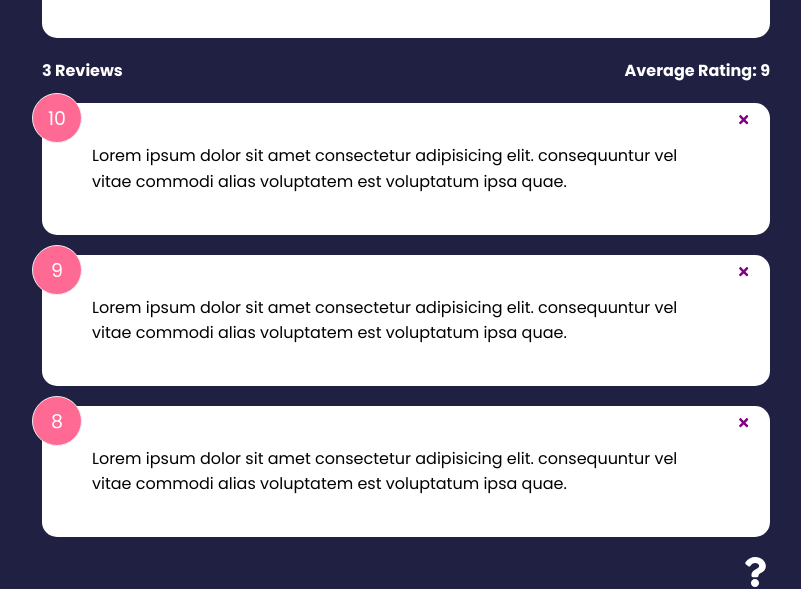
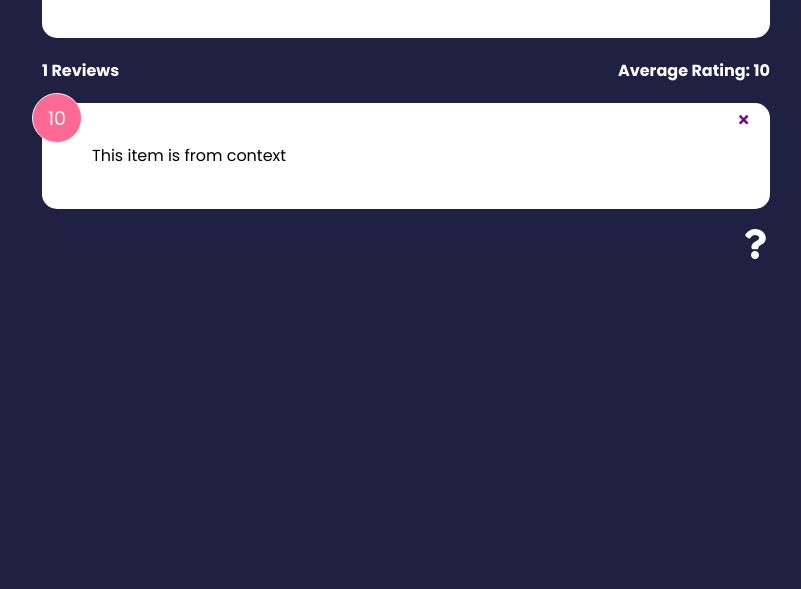
Before and after one commit to bitaj95/feedback-app, a React (Create React App) app: page / in a window 1280 px wide. Shown: the part 341-930 px from the top of the page, without its empty margins (234-1035 px from the left). After the commit the page ends 800 px from the top, so only its background shows below. Built offline with nearby package versions, Linux system fonts and the light colour scheme.

Commit message:
Get Global State With The useContext Hook

```diff
--- a/src/App.js
+++ b/src/App.js
@@ -36,11 +36,8 @@
               element={
                 <>
                   <FeedbackForm handleAdd={addFeedback} />
-                  <FeedbackStats feedback={feedback} />
-                  <FeedbackList
-                    feedback={feedback}
-                    handleDelete={deleteFeedback}
-                  />
+                  <FeedbackStats />
+                  <FeedbackList handleDelete={deleteFeedback} />
                 </>
               }
             ></Route>
--- a/src/components/FeedbackList.jsx
+++ b/src/components/FeedbackList.jsx
@@ -1,8 +1,11 @@
-import React from "react";
+import React, { useContext } from "react";
 import FeedbackItem from "./FeedbackItem";
 import { motion, AnimatePresence } from "framer-motion";
+import FeedbackContext from "../context/FeedbackContext";
 
-function FeedbackList({ feedback, handleDelete }) {
+function FeedbackList({ handleDelete }) {
+  const { feedback } = useContext(FeedbackContext);
+
   if (!feedback || feedback.length === 0) {
     return <p> No Feedback Yet</p>;
   }
--- a/src/components/FeedbackStats.jsx
+++ b/src/components/FeedbackStats.jsx
@@ -1,6 +1,8 @@
-import React from "react";
+import React, { useContext } from "react";
+import FeedbackContext from "../context/FeedbackContext";
 
-export default function FeedbackStats({ feedback }) {
+export default function FeedbackStats() {
+  const { feedback } = useContext(FeedbackContext);
   //Calculate rating averagee
 
   let average =
```
